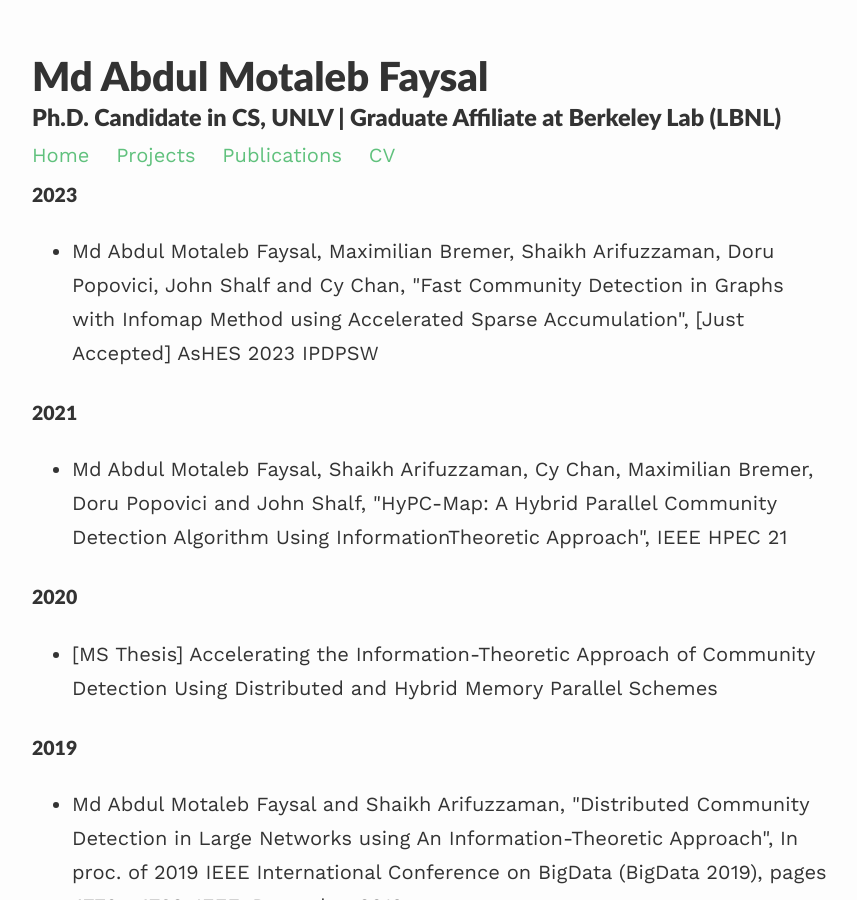
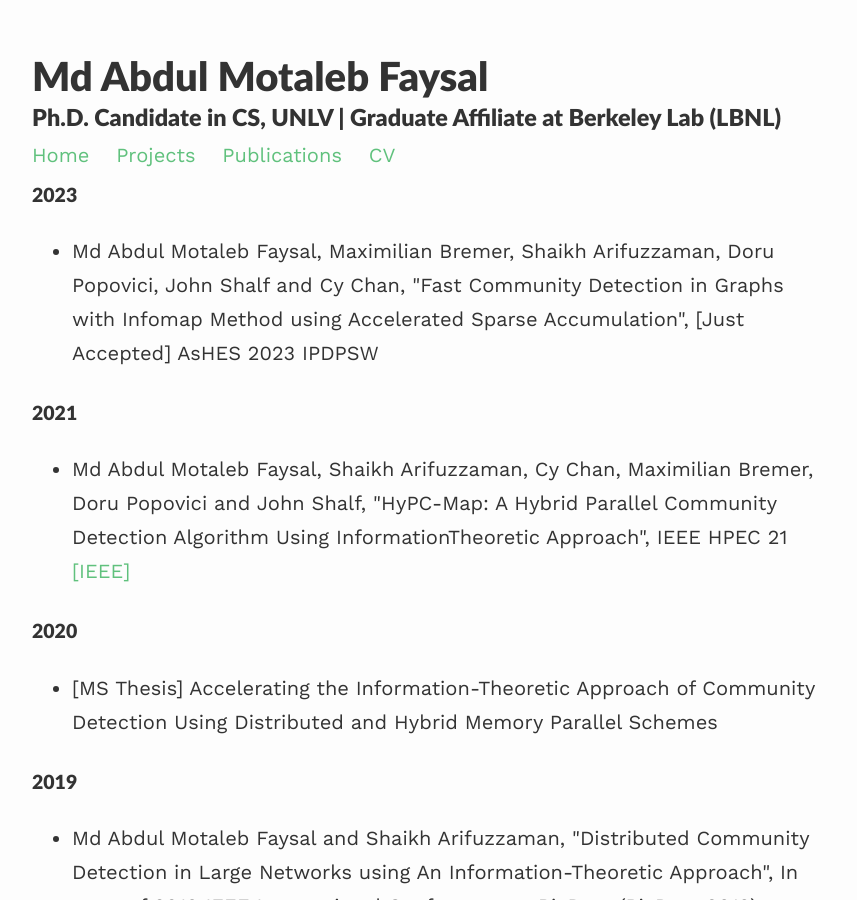
Before and after one commit to mfaysal101/mfaysal101.github.io, a Jekyll site: the page built from publication.html, in a window 1280 px wide and 900 px high. Shown: the whole window, without its empty margins (208-1065 px from the left). Built offline with Jekyll 4.4.1, drawn with Linux system fonts in a browser that asks for light colours; nearby versions of some CDN libraries.

Commit message:
Update publication.html

```diff
--- a/publication.html
+++ b/publication.html
@@ -11,7 +11,7 @@ title: Archive
     </ul>
 <h3><small>2021</small></h3>
     <ul>
-    <li> Md Abdul Motaleb Faysal, Shaikh Arifuzzaman, Cy Chan, Maximilian Bremer, Doru Popovici and John Shalf, "HyPC-Map: A Hybrid Parallel Community Detection Algorithm Using InformationTheoretic Approach", IEEE HPEC 21 </li>
+    <li> Md Abdul Motaleb Faysal, Shaikh Arifuzzaman, Cy Chan, Maximilian Bremer, Doru Popovici and John Shalf, "HyPC-Map: A Hybrid Parallel Community Detection Algorithm Using InformationTheoretic Approach", IEEE HPEC 21 <a href="https://ieeexplore.ieee.org/abstract/document/9622866">[IEEE]</a></li>
     </ul>
 <h3><small>2020</small></h3>
     <ul>
```
